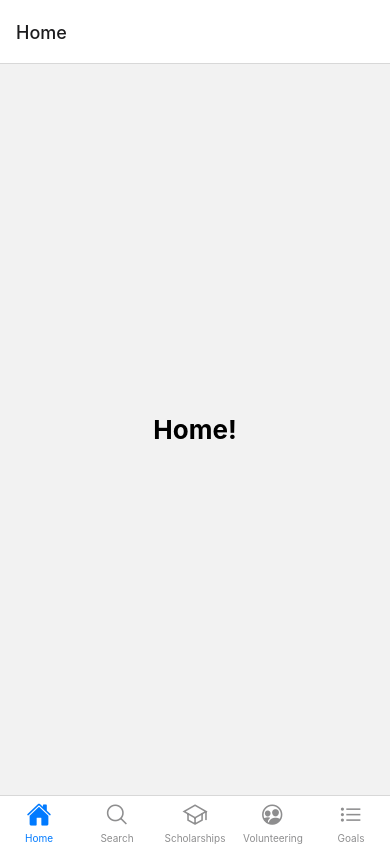
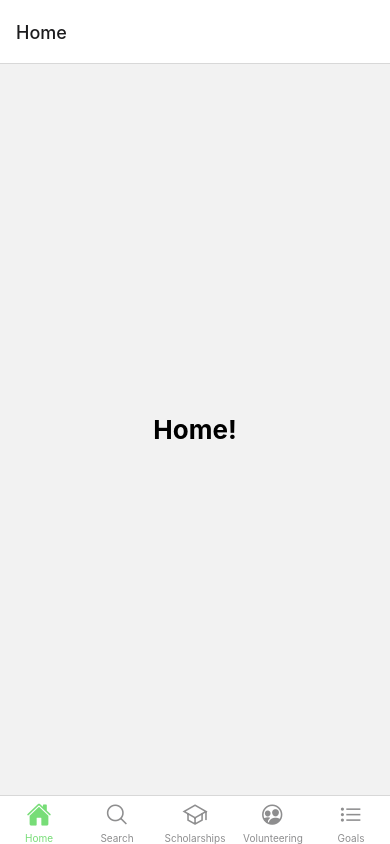
Before and after one commit to Nathan-Kimm/Congressional, a React Native app: screen / in a window 390 px wide. Built offline with nearby package versions, Linux system fonts and the light colour scheme.

Commit message:
change color

```diff
--- a/navigation/MainContainer.js
+++ b/navigation/MainContainer.js
@@ -44,7 +44,14 @@ export default function MainContainer(){
 
             return <Ionicons name = {iconName} size = {size} color ={color}/>
           },
-      })}>
+      })}
+
+      tabBarOptions = {{
+        activeTintColor: '#77DD77',
+     }}
+      >
+
+
 
         <Tab.Screen name = {homeName} component={HomeScreen}/>
         <Tab.Screen name = {searchName} component = {SearchScreen}/>
```
